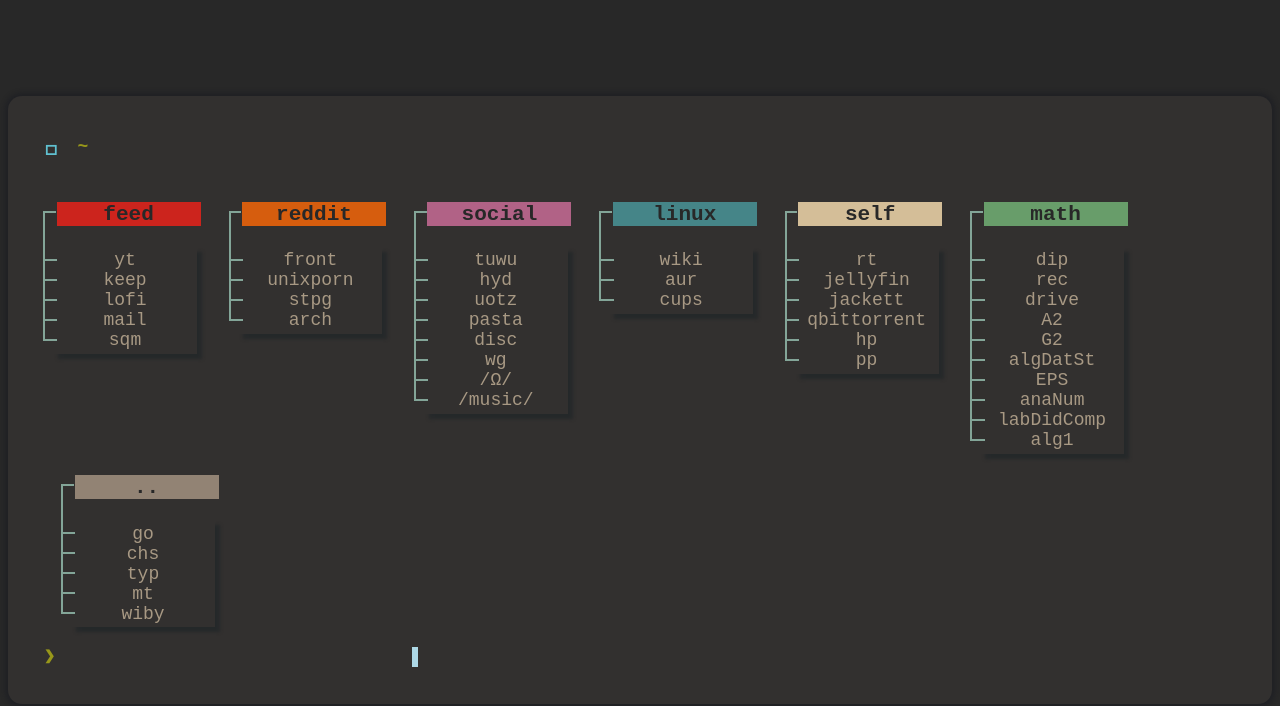
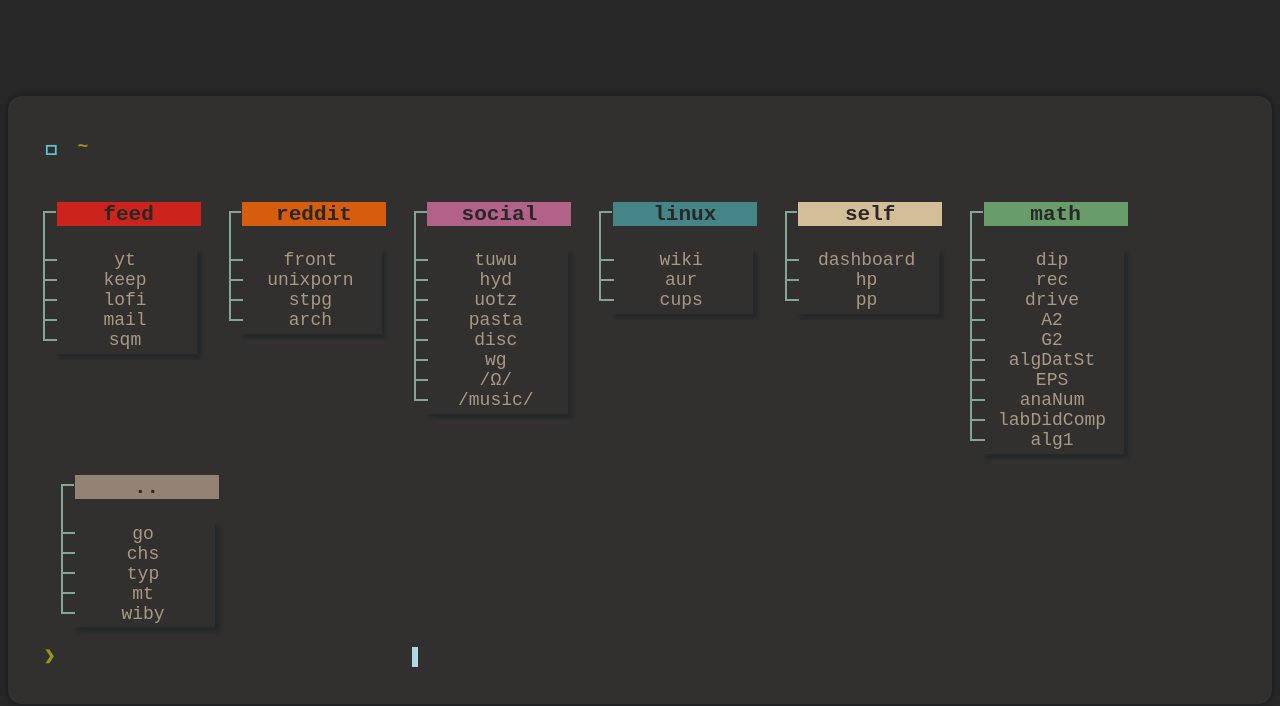
Before and after one commit to BachoSeven/startpage, a browser extension: page index.html in a window 1280 px wide. Drawn offline with Linux system fonts and the light colour scheme.

Commit message:
Add dashboard

```diff
--- a/index.html
+++ b/index.html
@@ -53,10 +53,7 @@
       <div class="all">
         <div class="title self"><h3>self</h3></div>
         <div class="linksbox">
-          <li><a href="http://192.168.1.1/"><p>rt</p></a></li>
-          <li><a href="http://192.168.1.107:8096/web/index.html#!/home.html"><p>jellyfin</p></a></li>
-          <li><a href="http://192.168.1.107:9117/UI/Dashboard"><p>jackett</p></a></li>
-          <li><a href="http://192.168.1.107:8080"><p>qbittorrent</p></a></li>
+          <li><a href="http://192.168.1.107:8081/"><p>dashboard</p></a></li>
           <li><a href="https://poisson.phc.dm.unipi.it/~minnocci"><p>hp</p</a></li>
           <li><a href="https://github.com/BachoSeven/"><p>pp</p></a></li>
         </div>
```
